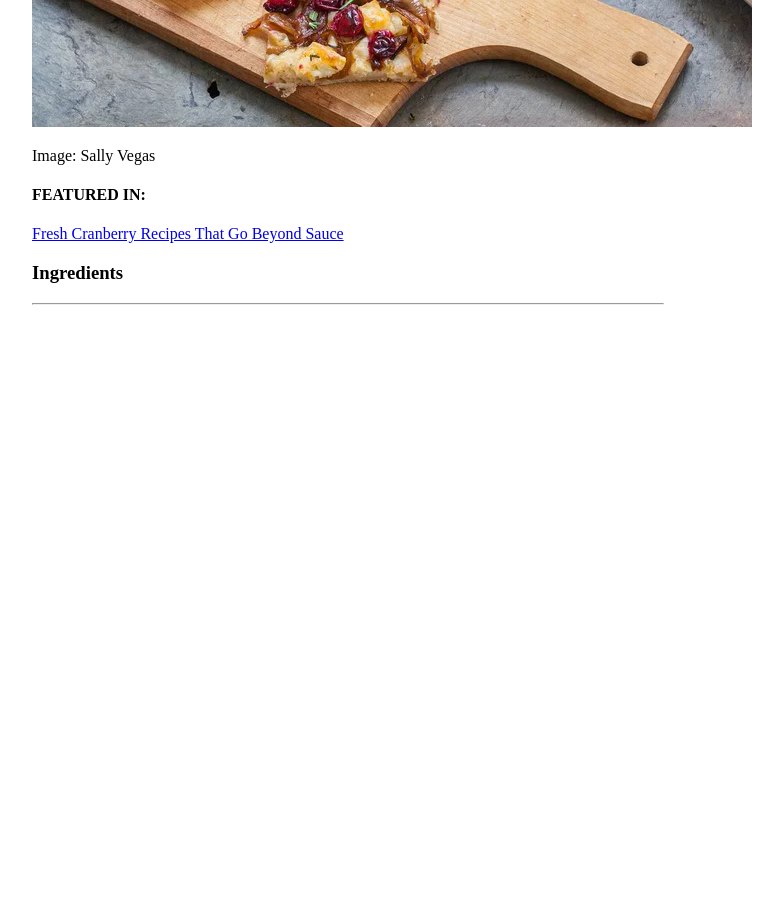
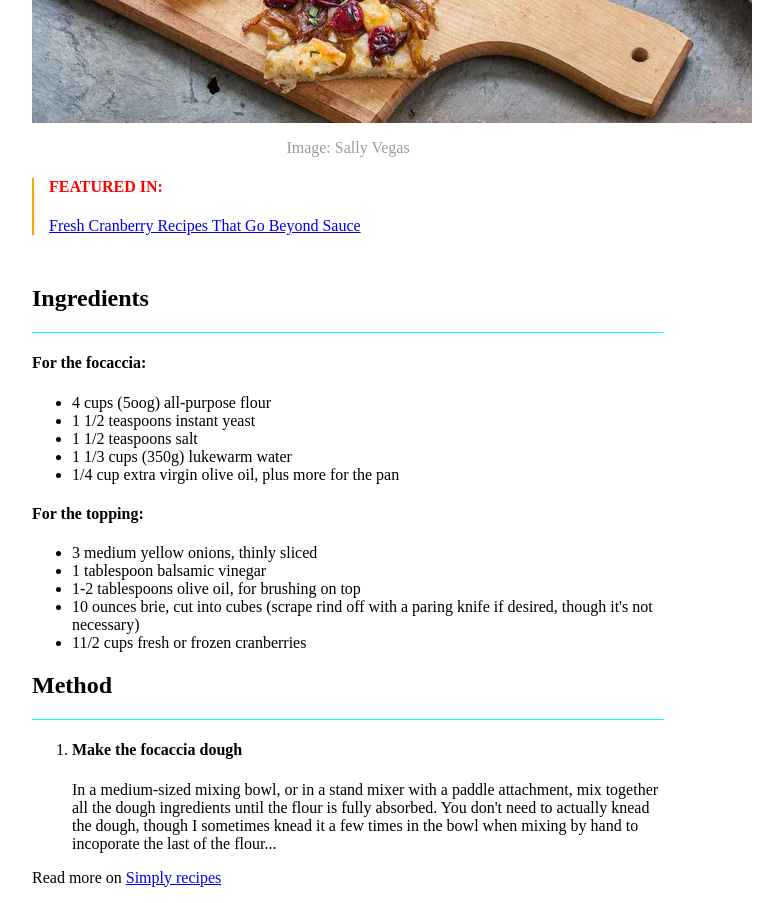
Before and after one commit to Thoran-Kun/W1-D3, a plain HTML site: page index.html in a window 1280 px wide. Shown: the part 720-1623 px from the top of the page, without its empty margins (292-1075 px from the left). Before the commit the page ends 1033 px from the top, so only its background shows below. Drawn offline with Linux system fonts and the light colour scheme.

Commit message:
morkup end

```diff
--- a/index.html
+++ b/index.html
@@ -21,12 +21,47 @@
         become your new favorite holiday starter!
       </p>
       <img src="assets/assets/focaccia.png" />
-      <p>Image: Sally Vegas</p>
-      <h4>FEATURED IN:</h4>
-      <p><a href="#">Fresh Cranberry Recipes That Go Beyond Sauce</a></p>
-      <h3>Ingredients</h3>
-      <hr />
+      <p class="subtitle">Image: Sally Vegas</p>
+      <div>
+        <h4>FEATURED IN:</h4>
+        <p><a href="#">Fresh Cranberry Recipes That Go Beyond Sauce</a></p>
+      </div>
+      <h2 class="ingredients">Ingredients</h2>
+      <hr class="my-hr" />
+      <h4>For the focaccia:</h4>
+      <ul>
+        <li>4 cups (5oog) all-purpose flour</li>
+        <li>1 1/2 teaspoons instant yeast</li>
+        <li>1 1/2 teaspoons salt</li>
+        <li>1 1/3 cups (350g) lukewarm water</li>
+        <li>1/4 cup extra virgin olive oil, plus more for the pan</li>
+      </ul>
+      <h4>For the topping:</h4>
+      <ul>
+        <li>3 medium yellow onions, thinly sliced</li>
+        <li>1 tablespoon balsamic vinegar</li>
+        <li>1-2 tablespoons olive oil, for brushing on top</li>
+        <li>
+          10 ounces brie, cut into cubes (scrape rind off with a paring knife if
+          desired, though it's not necessary)
+        </li>
+        <li>11/2 cups fresh or frozen cranberries</li>
+      </ul>
+      <h2>Method</h2>
+      <hr class="my-hr" />
+      <ol>
+        <li><h4>Make the focaccia dough</h4></li>
+        <p>
+          In a medium-sized mixing bowl, or in a stand mixer with a paddle
+          attachment, mix together all the dough ingredients until the flour is
+          fully absorbed. You don't need to actually knead the dough, though I
+          sometimes knead it a few times in the bowl when mixing by hand to
+          incoporate the last of the flour...
+        </p>
+      </ol>
     </main>
-    <footer></footer>
+    <footer>
+      <p>Read more on <a href="#">Simply recipes</a></p>
+    </footer>
   </body>
 </html>
--- a/style.css
+++ b/style.css
@@ -14,3 +14,50 @@ main {
   margin-left: auto;
   margin-right: auto;
 }
+
+img {
+  display: block;
+  margin-left: auto;
+  margin-right: auto;
+}
+
+div {
+  padding-left: 15px;
+  background-color: none;
+  border-left: 2px solid orange;
+}
+
+div h4 {
+  text-align: start;
+  color: red;
+}
+
+div p {
+  text-align: start;
+  color: aqua;
+}
+
+footer {
+  width: 50%;
+  margin-left: auto;
+  margin-right: auto;
+}
+
+h1 {
+  text-align: center;
+}
+
+.ingredients {
+  padding-top: 30px;
+}
+
+.subtitle {
+  text-align: center;
+  color: rgb(156, 156, 157);
+}
+
+.my-hr {
+  border: 0;
+  height: 1px;
+  background-color: aqua;
+}
```
